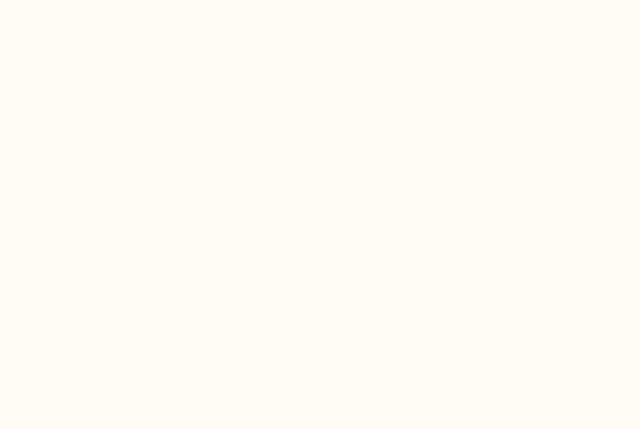
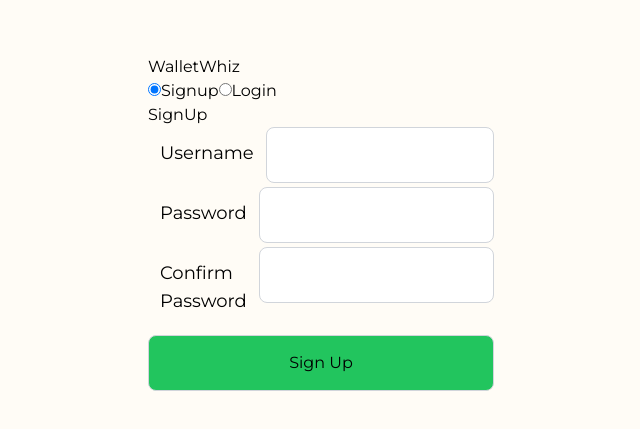
Before and after one commit to JOmega12/capstone-project-money, a React (Vite) app in the folder client/: page / in a window 1280 px wide. Before the commit this address had no page. Shown: the part 177-606 px from the top of the page, without its empty margins (319-959 px from the left). Built offline with nearby package versions, Linux system fonts and the light colour scheme.

Commit message:
added fetch component to client

```diff
--- a/client/src/App.tsx
+++ b/client/src/App.tsx
@@ -29,7 +29,7 @@
         <AuthProvider>
           <IncomeAndExpenseProvider>
             <Routes>
-              {/* <Route path="/" element={<WelcomeComponent />}></Route> */}
+              <Route path="/" element={<WelcomeComponent />}></Route>
               <Route path="/income" element={<IncomeDash/>}></Route>
               <Route path="/add-income" element={<IncomeInputForm/>}></Route>
 
```
Also changed, not shown: client/src/TestFetchComponent.tsx (added, +11 -0 lines), 2 other files (tests, documents, lock files or other folders).
